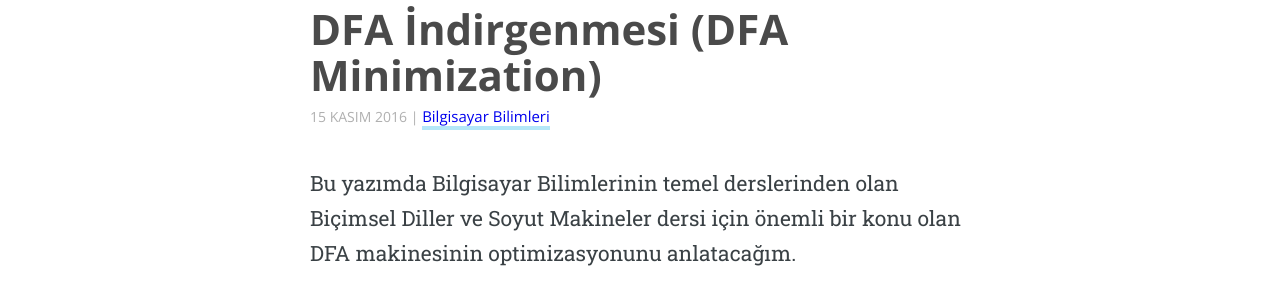
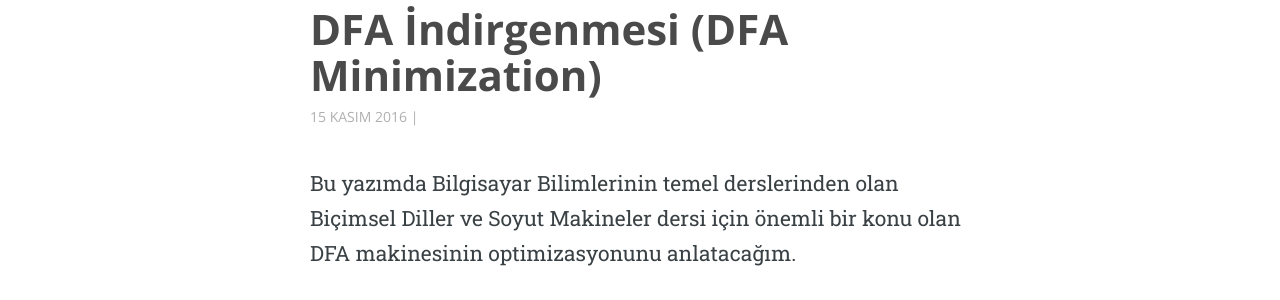
Before and after one commit to erkanceylan/blog, a Jekyll site: the page built from _posts/2016-11-15-DFA-Optimizasyonu.md, in a window 1280 px wide. Shown: the part 134-434 px from the top of the page. Built offline with Jekyll 4.4.1, drawn with Linux system fonts in a browser that asks for light colours; some web fonts are replaced; comment, search, counter and statistics services are not loaded.

Commit message:
Update post.html

```diff
--- a/_layouts/post.html
+++ b/_layouts/post.html
@@ -34,8 +34,9 @@
 	</span>
 
 	<span class="article__date">
-		{% if page.category != "" %}
-			 | <a href="#">{{ page.category }}</a>
+		{% if post.category == "" %}
+		{% else %}
+			| <a class="article__button" href="#">{{ post.category }}</a>
 		{% endif %}
 
 	</span>
```
